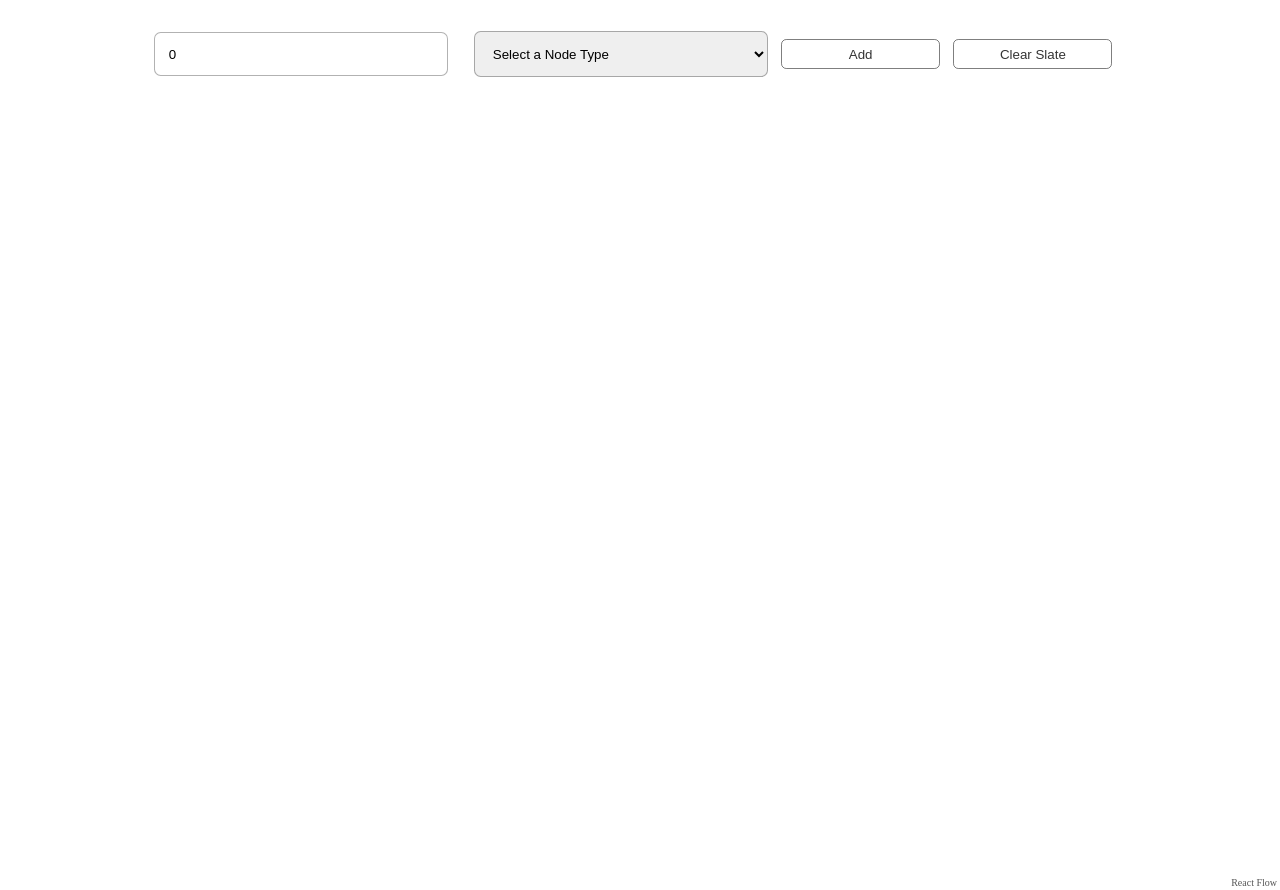
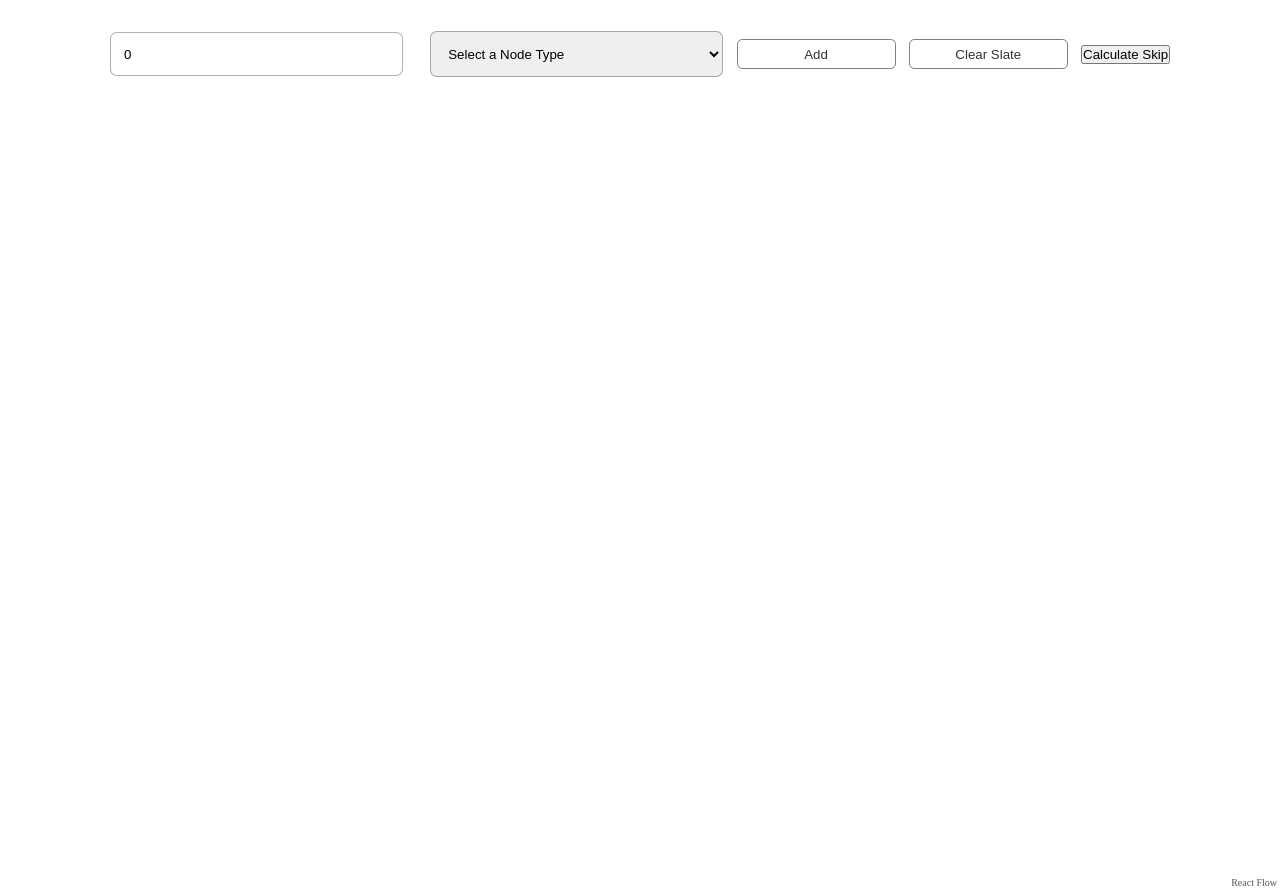
Before and after one commit to bugs-and-errors/route_builder, a React (Create React App) app: page / in a window 1280 px wide. Built offline with nearby package versions, Linux system fonts and the light colour scheme.

Commit message:
for ward pass logic

```diff
--- a/src/App.js
+++ b/src/App.js
@@ -9,7 +9,7 @@ const App = () => {
   const [openModal, setopenModal] = useState(false)
   const [prev_succ, setprev_succ] = useState([])
 
-  const [skipState, setskipState] = useState([])
+  // const [skipState, setskipState] = useState([])
 
   const onElementsRemove = (elementsToRemove) =>
     setElements((els) => removeElements(elementsToRemove, els));
@@ -17,16 +17,16 @@ const App = () => {
 
   // console.log(prev_succ)
   const onConnect = (params) => {
-
+    console.log(params)
     // prev and successor track
     const x = [...prev_succ]
     x.push({ prev: params?.source, succ: params?.target })
     setprev_succ(x)
 
     // flow tracker
-    const possible_endpoints = get_possible_endpoints(prev_succ, elements, { prev: params?.source, succ: params?.target })
-    let skip = [...skipState, ...possible_endpoints]
-    setskipState(skip)
+    // const possible_endpoints = get_possible_endpoints(prev_succ, elements, { prev: params?.source, succ: params?.target })
+    // let skip = [...skipState, ...possible_endpoints]
+    // setskipState(skip)
 
     // flow chart track
     params = { ...params }
@@ -53,10 +53,10 @@ const App = () => {
     setprev_succ(x.filter(v => v?.succ !== id || v?.prev !== id))
   }
 
-  const skip_data = unique_vals(skipState)
+  // const skip_data = unique_vals(skipState)
 
   const CSV_Data = [["Predecessor", "Successor"], ...prev_succ?.map(v => { return [v?.prev, v?.succ] })]
-  const skip_CSV_Data = [["Predecessor", "Successor"], ...skip_data?.map(v => { return [v?.prev, v?.succ] })]
+  // const skip_CSV_Data = [["Predecessor", "Successor"], ...skip_data?.map(v => { return [v?.prev, v?.succ] })]
 
 
 
@@ -76,11 +76,36 @@ const App = () => {
               className="btn">Download Excel For No Skip</button>
           </CSVLink>}
 
-          {prev_succ?.length > 0 && <CSVLink data={skip_CSV_Data}>
+          <button onClick={() => {
+            // console.log(prev_succ, elements)
+            const start_nodes = []
+            elements?.forEach(v => { if (v?.type === "input") { start_nodes.push(v?.id) } })
+
+            const ele = {}
+
+            for (let x of start_nodes) {
+              const nodes = prev_succ?.filter(v => v?.prev === x)
+              const visited = [...nodes]
+              const queue = [...nodes]
+
+              while (queue.length > 0) {
+                const current_node = queue.shift()
+                const succesive_nodes = prev_succ?.filter(v => v?.prev === current_node?.succ)
+                // console.log(succesive_nodes)
+                queue.push(...succesive_nodes)
+                visited.push(...succesive_nodes)
+              }
+              ele[x] = visited
+            }
+            console.log(ele)
+          }}>Calculate Skip</button>
+
+
+          {/* {prev_succ?.length > 0 && <CSVLink data={skip_CSV_Data}>
             <button
               style={{ width: "fit-content", position: "relative", margin: "10pt", marginLeft: "0px" }}
               className="btn">Download Excel For Skip</button>
-          </CSVLink>}
+          </CSVLink>} */}
         </div>
 
       </div>
```
